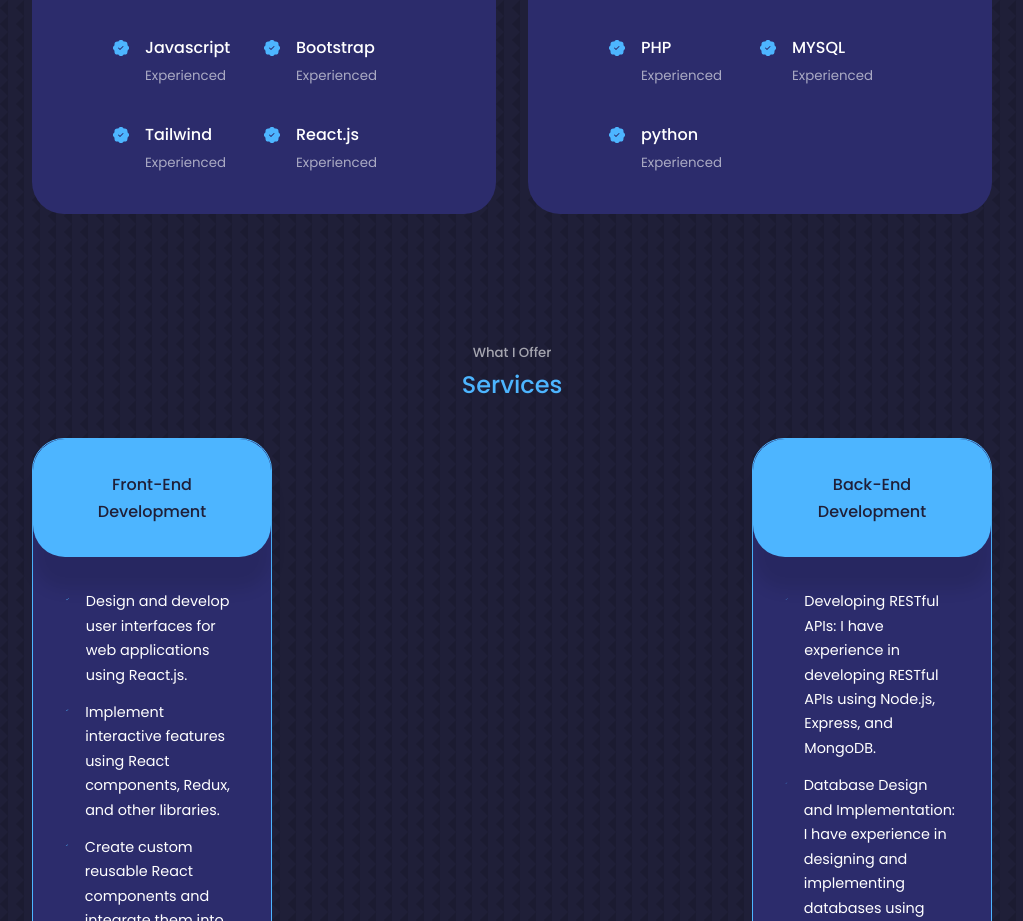
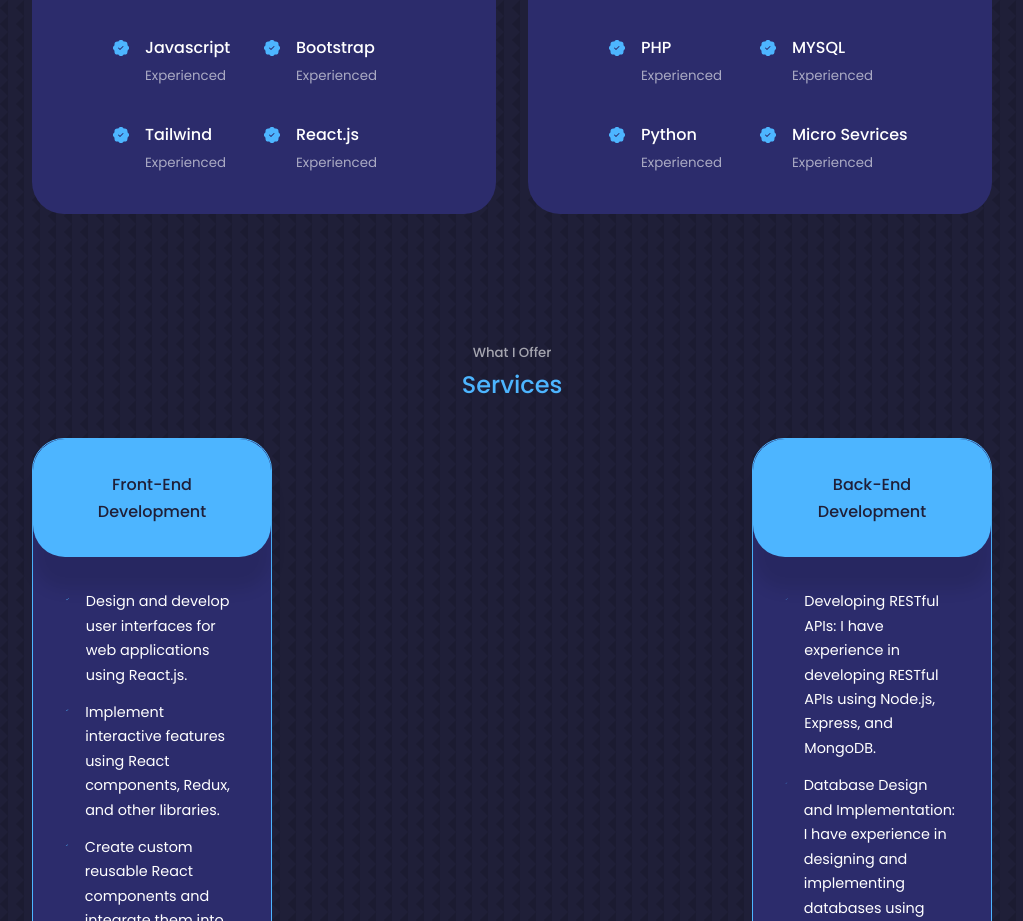
Before and after one commit to khederTa/MyPortfolio, a React (Create React App) app: page / in a window 1280 px wide. Shown: the part 2048-2969 px from the top of the page, without its empty margins (128-1151 px from the left). Built offline with nearby package versions, Linux system fonts and the light colour scheme.

Commit message:
Update Experience.jsx

```diff
--- a/src/components/experience/Experience.jsx
+++ b/src/components/experience/Experience.jsx
@@ -101,9 +101,23 @@
             <article className='experience__details'>
               <BsPatchCheckFill className='experience__details-icon' />
               <div>
-                <h4>python</h4>
+                <h4>Python</h4>
                 <small className='text-light'>Experienced</small>
               </div>
+            </article>
+
+            <article className='experience__details'>
+
+              <BsPatchCheckFill className='experience__details-icon' />
+
+              <div>
+
+                <h4>Micro Sevrices</h4>
+
+                <small className='text-light'>Experienced</small>
+
+              </div>
+
             </article>
           </div>
         </div>
```
